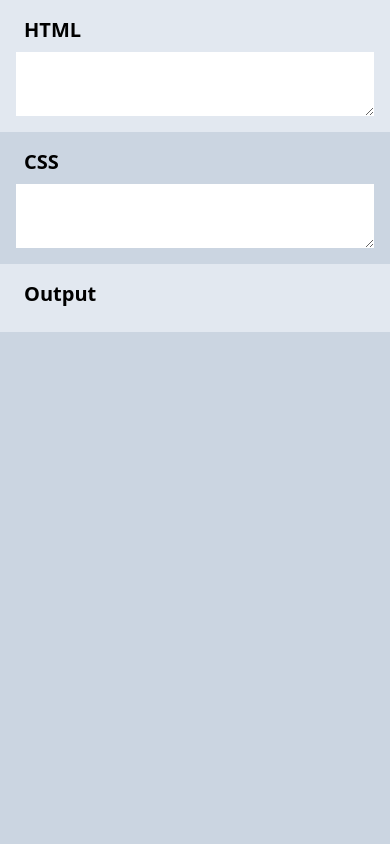
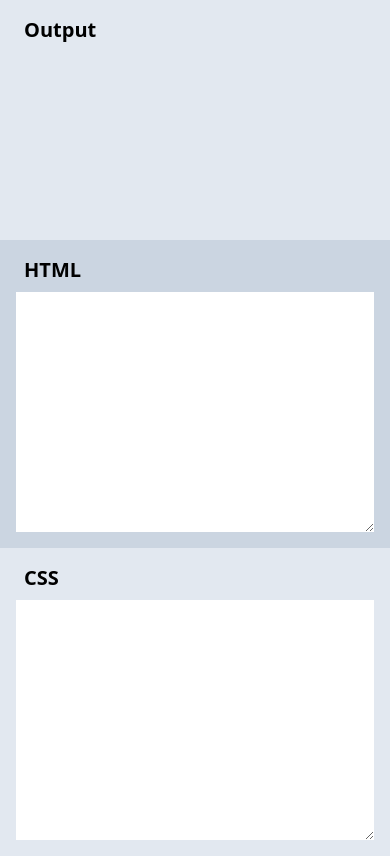
Before and after one commit to iaseth/browsedit, a React (Create React App) app: page / in a window 390 px wide. Built offline with nearby package versions, Linux system fonts and the light colour scheme.

Commit message:
Moved Output to top of mobile view

```diff
--- a/src/Browsedit/Browsedit.css
+++ b/src/Browsedit/Browsedit.css
@@ -1,8 +1,13 @@
+
+.Output {
+	min-height: 240px;
+}
 
 .textarea {
 	display: block;
 	width: 100%;
 	height: 100%;
+	min-height: 240px;
 	outline: 0;
 	padding: 8px 10px;
 	font-family: ui-monospace, "SFMono-Regular", "SF Mono", Menlo, Consolas, "Liberation Mono", monospace;
--- a/src/Browsedit/Browsedit.js
+++ b/src/Browsedit/Browsedit.js
@@ -22,9 +22,9 @@ export default function Browsedit () {
 	return (
 		<div className="Browsedit">
 			<div className="min-h-screen md:flex md:items-stretch bg-slate-300">
+				<Output {...outputProps} />
 				<HTMLTab {...htmlProps} />
 				<CSSTab {...cssProps} />
-				<Output {...outputProps} />
 			</div>
 		</div>
 	);
--- a/src/Browsedit/CSSTab.js
+++ b/src/Browsedit/CSSTab.js
@@ -7,7 +7,7 @@ export default function CSSTab ({
 }) {
 
 	return (
-		<div className="CSSTab basis-0 grow p-4 flex flex-col">
+		<div className="CSSTab basis-0 grow p-4 bg-slate-200 flex flex-col">
 			<Heading>CSS</Heading>
 			<div className="grow">
 				<textarea value={cssText} onChange={(e) => setCssText(e.target.value)} className="textarea"></textarea>
--- a/src/Browsedit/HTMLTab.js
+++ b/src/Browsedit/HTMLTab.js
@@ -7,7 +7,7 @@ export default function HTMLTab ({
 }) {
 
 	return (
-		<div className="HTMLTab basis-0 grow p-4 bg-slate-200 flex flex-col">
+		<div className="HTMLTab basis-0 grow p-4 flex flex-col">
 			<Heading>HTML</Heading>
 			<div className="grow">
 				<textarea value={htmlText} onChange={(e) => setHtmlText(e.target.value)} className="textarea"></textarea>
```
